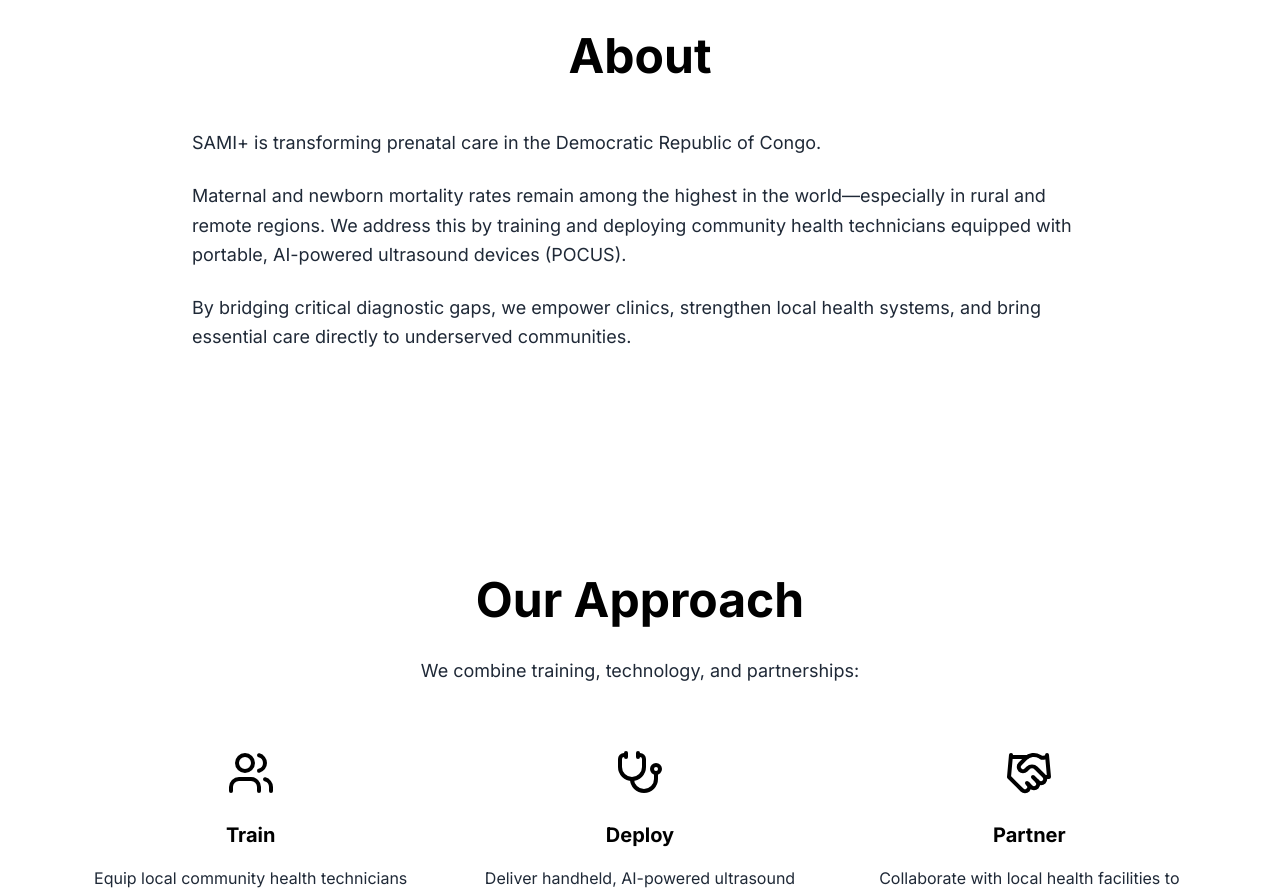
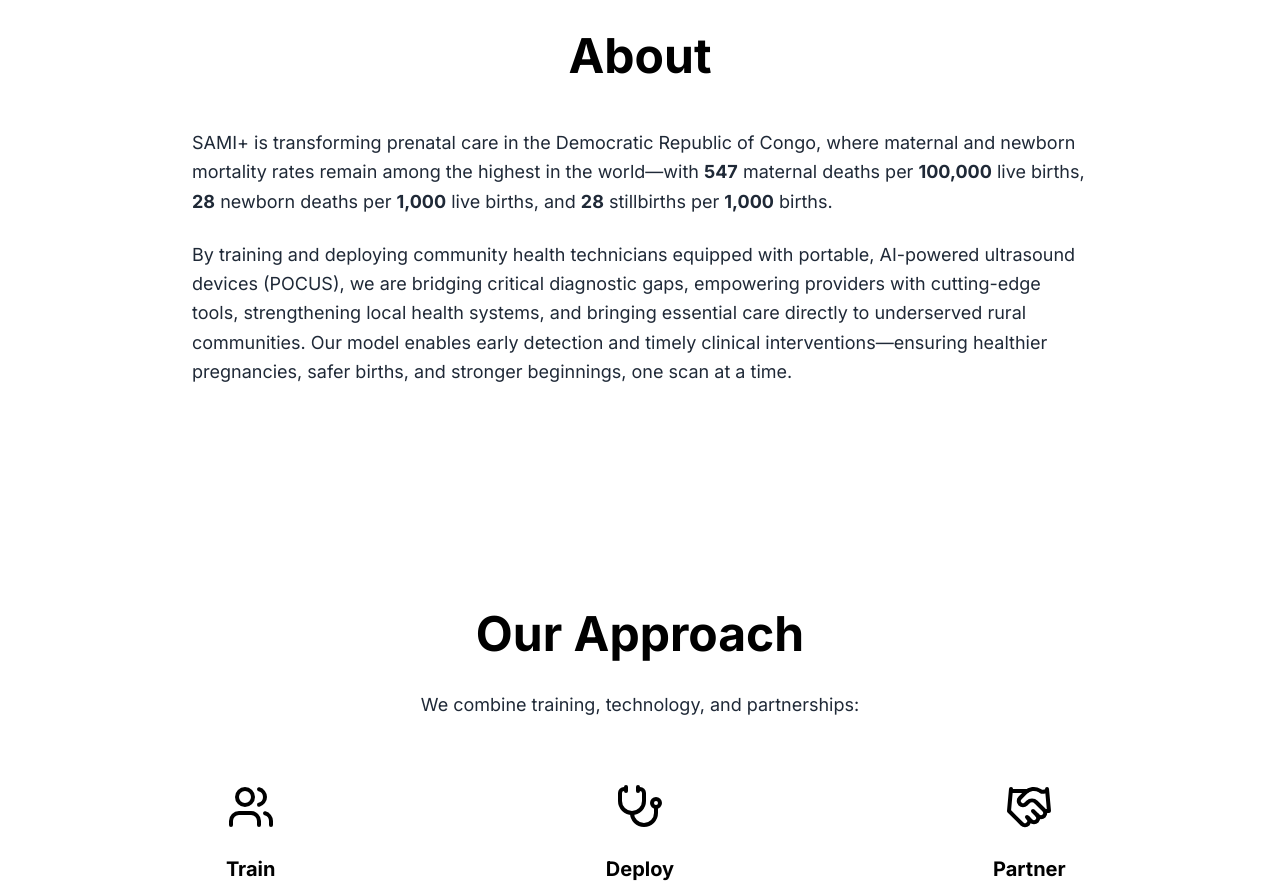
Before and after one commit to samiwithai/sami_health_website_v1, a React (Vite) app: page / in a window 1280 px wide. Shown: the part 880-1776 px from the top of the page. Built offline with nearby package versions, Linux system fonts and the light colour scheme.

Commit message:
update the about section

```diff
--- a/src/sections/Intro.jsx
+++ b/src/sections/Intro.jsx
@@ -24,13 +24,10 @@
           transition={{ duration: 0.6 }}
         >
           <p>
-            SAMI+ is transforming prenatal care in the Democratic Republic of Congo.
+            SAMI+ is transforming prenatal care in the Democratic Republic of Congo, where maternal and newborn mortality rates remain among the highest in the world—with <strong>547</strong> maternal deaths per <strong>100,000</strong> live births, <strong>28</strong> newborn deaths per <strong>1,000</strong> live births, and <strong>28</strong> stillbirths per <strong>1,000</strong> births.
           </p>
           <p>
-            Maternal and newborn mortality rates remain among the highest in the world—especially in rural and remote regions. We address this by training and deploying community health technicians equipped with portable, AI-powered ultrasound devices (POCUS).
-          </p>
-          <p>
-            By bridging critical diagnostic gaps, we empower clinics, strengthen local health systems, and bring essential care directly to underserved communities.
+            By training and deploying community health technicians equipped with portable, AI-powered ultrasound devices (POCUS), we are bridging critical diagnostic gaps, empowering providers with cutting-edge tools, strengthening local health systems, and bringing essential care directly to underserved rural communities. Our model enables early detection and timely clinical interventions—ensuring healthier pregnancies, safer births, and stronger beginnings, one scan at a time.
           </p>
         </motion.div>
       </div>
```
